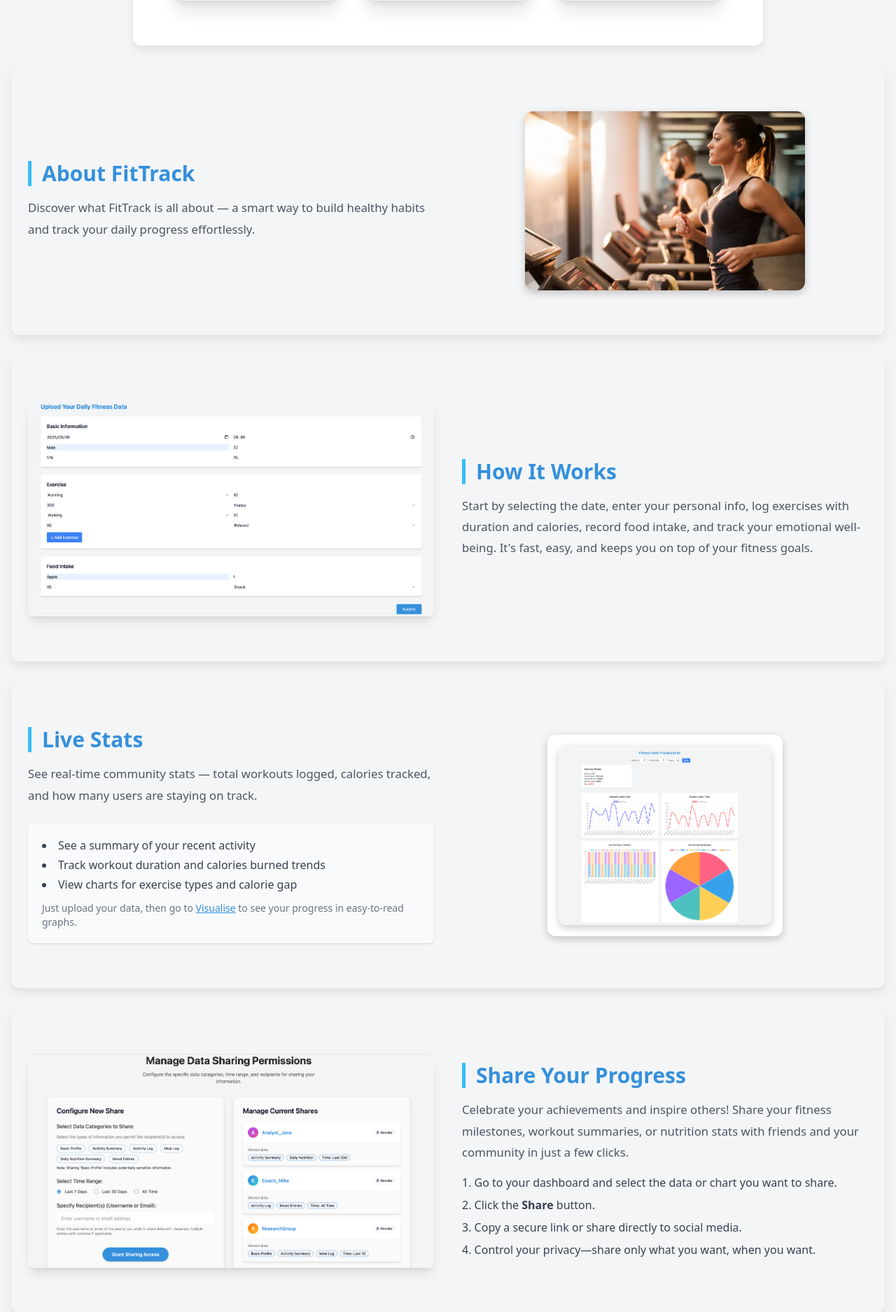
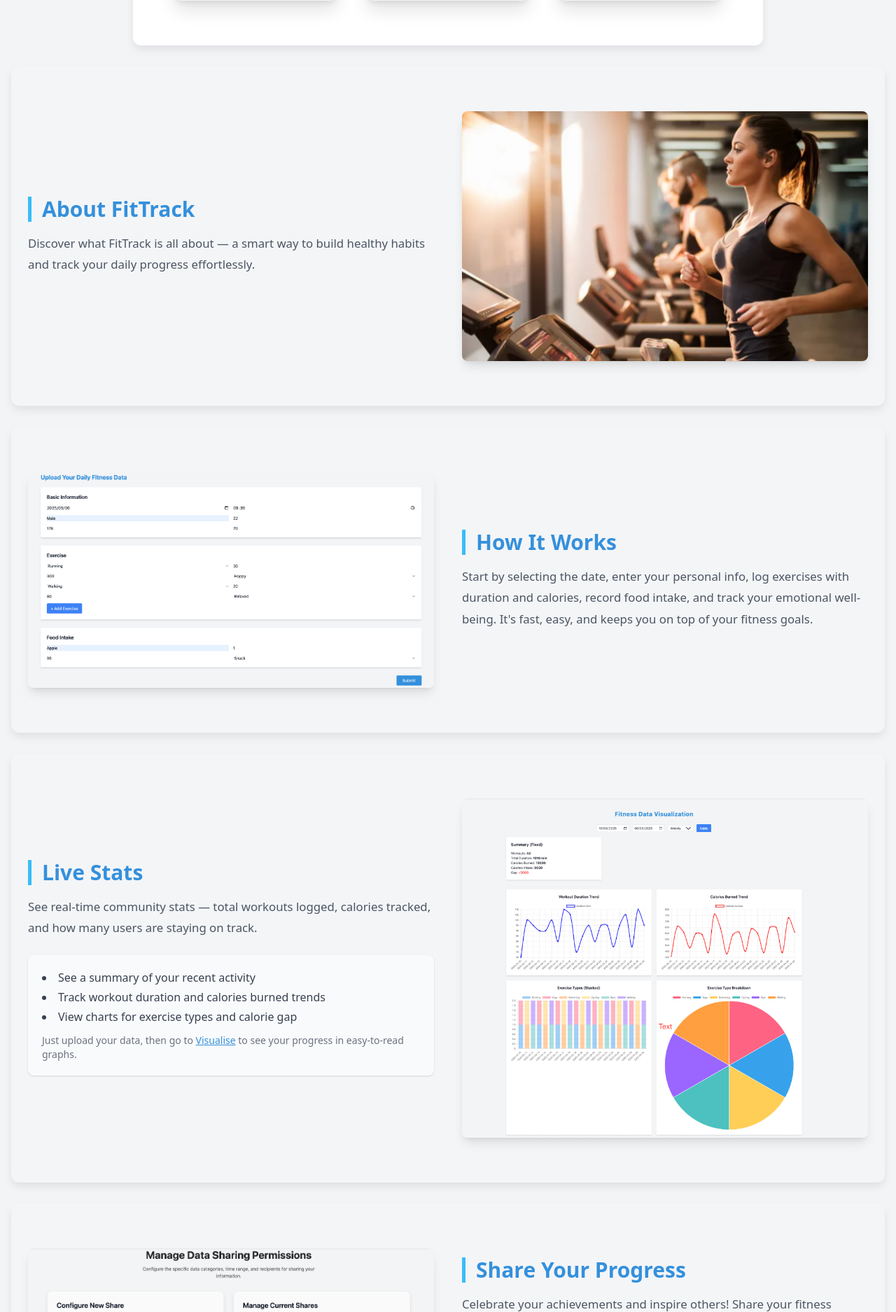
Before and after one commit to KunyangS/fittrack-webapp, a Flask app: page / in a window 1280 px wide. Shown: the part 963-2838 px from the top of the page at 70% size. Run offline with Flask 3, Linux system fonts and the light colour scheme; some libraries are stand-ins or nearby versions.

Commit message:
Remove custom section image CSS for consistent Tailwind-based styling

```diff
--- a/static/css/style.css
+++ b/static/css/style.css
@@ -238,16 +238,3 @@
   border-radius: 8px;
   display: block;
 }
-
-#about img,
-#live-stats img {
-  width: 100%;
-  max-width: 400px;
-  height: 256px;      /* h-64 in Tailwind */
-  object-fit: cover;
-  border-radius: 12px;
-  box-shadow: 0 4px 12px rgba(0,0,0,0.2);
-  display: block;
-  margin-left: auto;
-  margin-right: auto;
-}
--- a/templates/index.html
+++ b/templates/index.html
@@ -114,10 +114,8 @@
       </p>
     </div>
   </div>
-  <div class="md:w-1/2 flex justify-center">
-    <div class="dashboard-container">
-      <img src="static/img/visualize.jpg" alt="Live Stats Demo" class="dashboard-image">
-    </div>
+  <div class="md:w-1/2">
+    <img src="static/img/visualize.jpg" alt="Live Stats Demo" class="rounded-lg shadow-lg w-full h-auto object-cover">
   </div>
 </section>
 
```
Also changed, not shown: static/img/visualize.jpg. Lines whose indentation alone changed are shown as unchanged.
